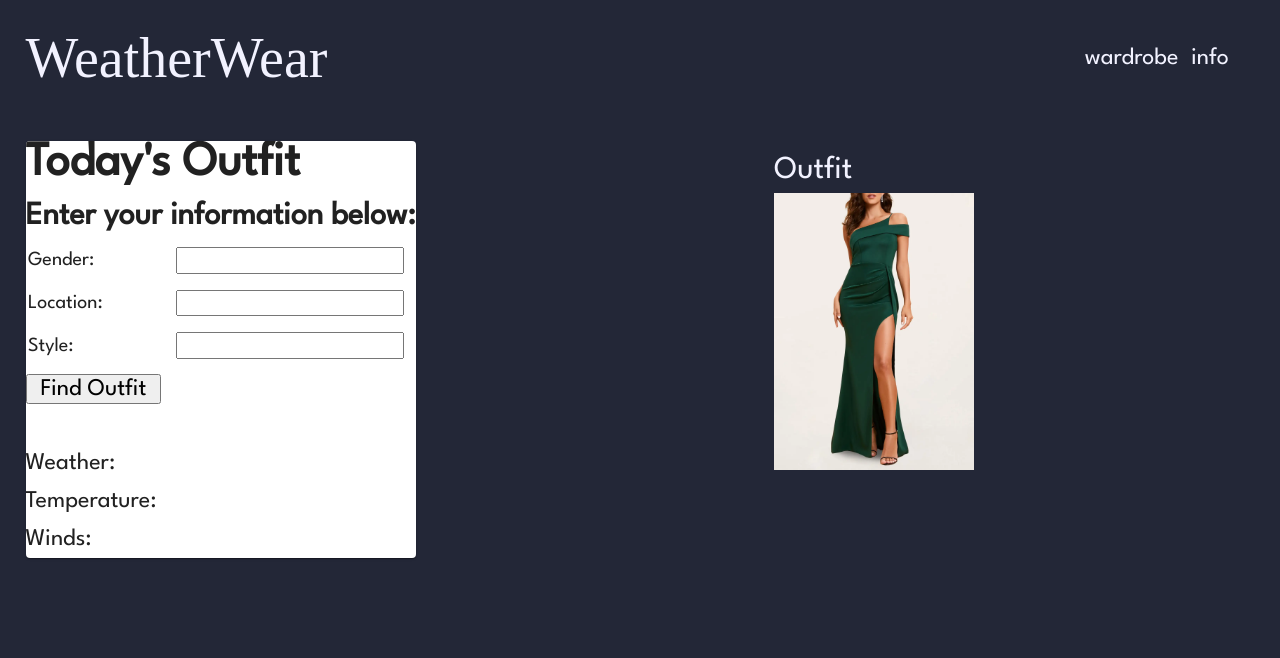
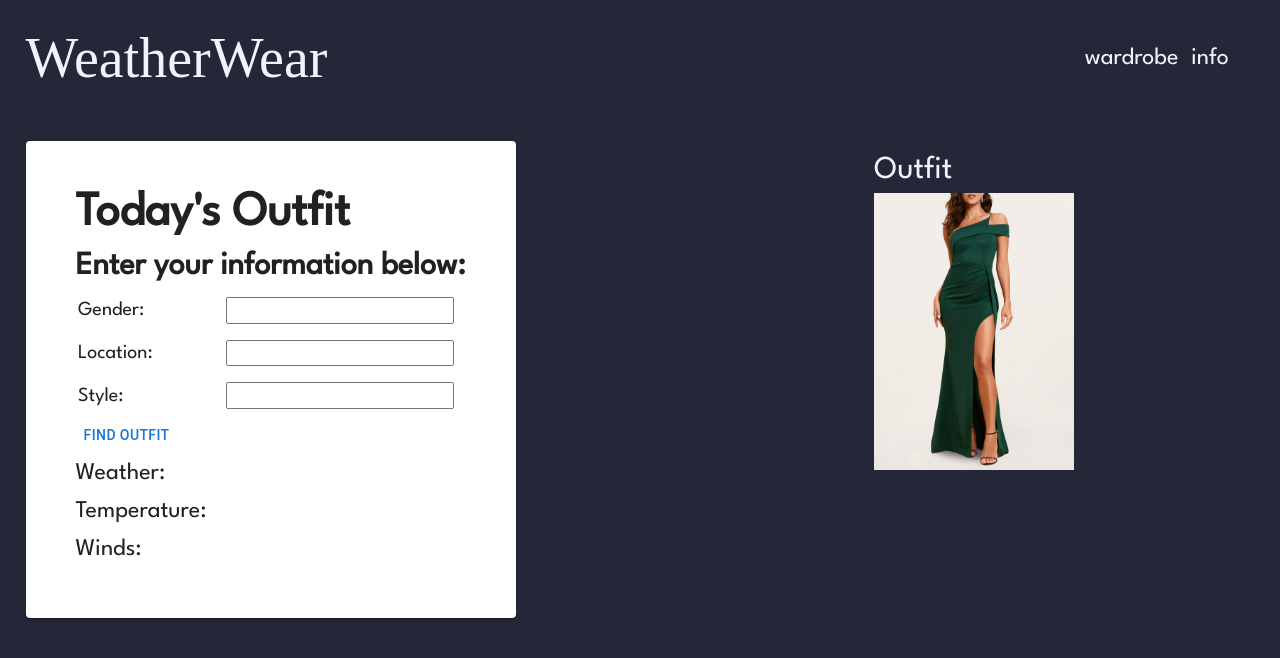
Before and after one commit to pollyliu1/WeatherWear, a Next.js app in the folder weather-wear/: page /wardrobe in a window 1280 px wide. Shown: the top 658 px of the page. Built offline with nearby package versions, Linux system fonts and the light colour scheme; a web font is replaced by a local one.

Commit message:
changed button

```diff
--- a/weather-wear/src/pages/wardrobe.js
+++ b/weather-wear/src/pages/wardrobe.js
@@ -5,6 +5,7 @@ import styles from '@/styles/Wardrobe.module.css'
 import dressPic from './images/dress.jpg'
 import React from 'react'
 import Card from '@mui/material/Card'
+import Button from '@mui/material/Button';
 
 const inter = Inter({ subsets: ['latin'] })
 
@@ -39,7 +40,7 @@ export default function Wardrobe() {
               <input type='text' className={styles.input} id='style' name='style' autoComplete='off'></input>
             </div>
 
-            <button className={styles.btn} type="submit">Find Outfit</button>
+            <Button className={styles.btn} type="submit">Find Outfit</Button>
           </form>
 
           <p className={styles.weather}>Weather: </p>
--- a/weather-wear/src/styles/globals.css
+++ b/weather-wear/src/styles/globals.css
@@ -199,3 +199,20 @@ label {
  .container {
   display: flex;
  }
+
+ .MuiCard-root {
+  padding: 50px;
+  background: #f2f2ff;
+  border-radius: 25px;
+ }
+
+ .MuiButton-root {
+  background: #232737;
+  color: #f2f2ff;
+  font-family: 'League Spartan', sans;
+ }
+
+ .MuiButton-root:hover {
+  background-color: #4f5463;
+
+ }
```
